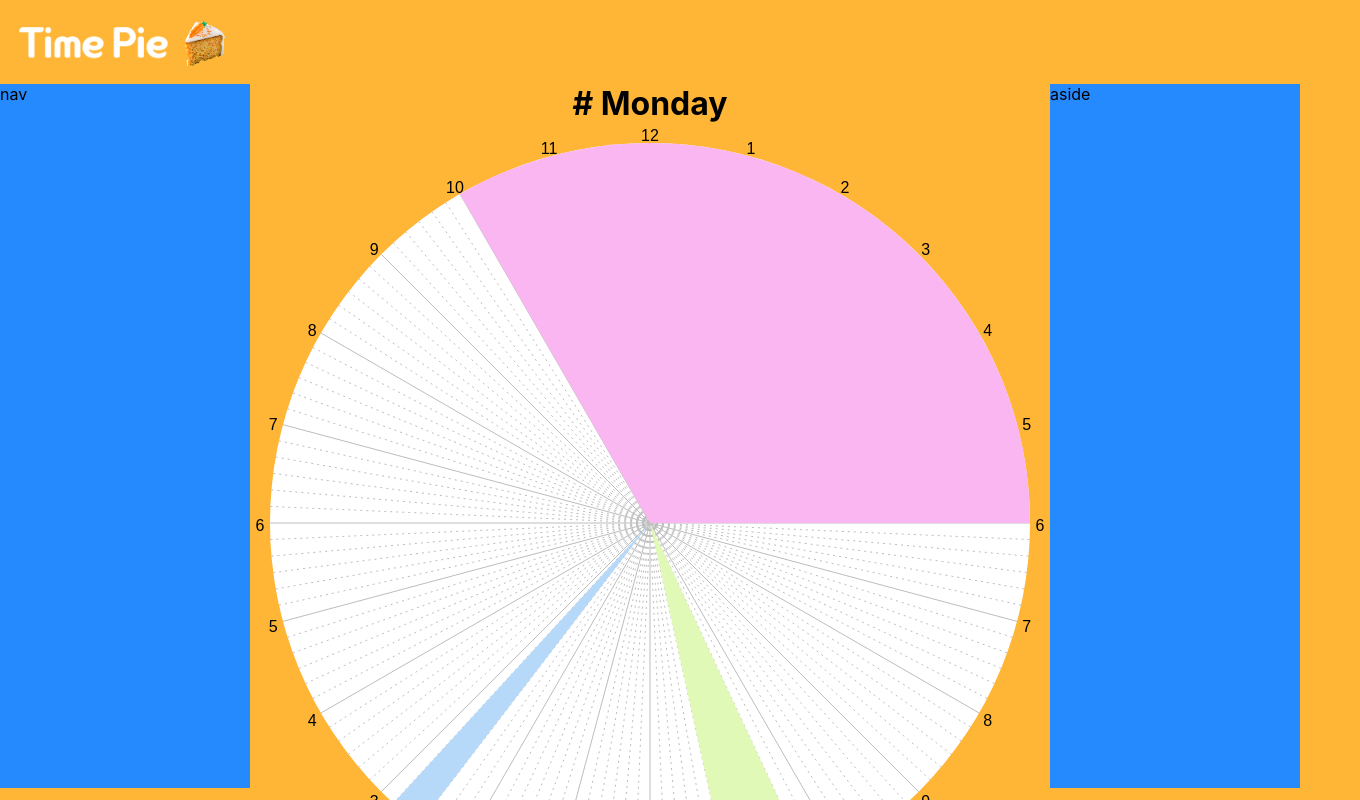
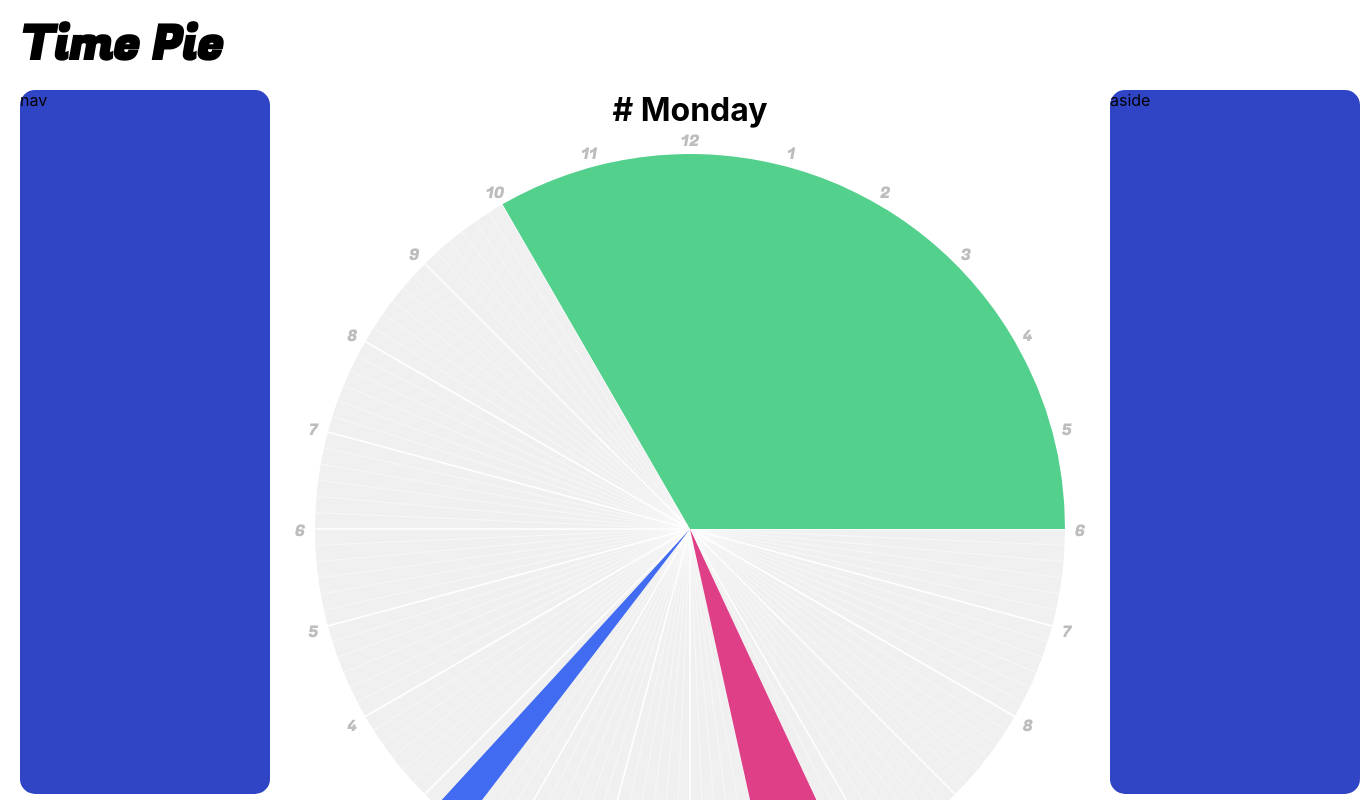
Before and after one commit to ttumzzi/react-timepie, a React (Create React App) app: page / in a window 1280 px wide. Shown: the top 800 px of the page, 1360 px wide, since content can reach past the window. Built offline with nearby package versions, Linux system fonts and the light colour scheme.

Commit message:
[TP-7] 전체적인 UI 수정

```diff
--- a/public/index.html
+++ b/public/index.html
@@ -25,6 +25,9 @@
       Learn how to configure a non-root public URL by running `npm run build`.
     -->
     <title>React App</title>
+    <link rel="preconnect" href="https://fonts.googleapis.com">
+    <link rel="preconnect" href="https://fonts.gstatic.com" crossorigin>
+    <link href="https://fonts.googleapis.com/css2?family=Fugaz+One&display=swap" rel="stylesheet">
   </head>
   <body>
     <noscript>You need to enable JavaScript to run this app.</noscript>
--- a/src/App.js
+++ b/src/App.js
@@ -1,7 +1,7 @@
 import { RecoilRoot } from 'recoil';
 import styled from 'styled-components';
 import Aside from './components/Aside/Aside';
-import Logo from './components/Header/Logo';
+import Header from './components/Header/Header';
 import Main from './components/Main/Main';
 import Navigation from './components/Navigation/Navigation';
 import COLOR from './utils/color';
@@ -20,7 +20,9 @@ const ContentContainer = styled.div`
   nav {
     flex: 1;
     min-width: 250px;
-    background-color: ${COLOR.pointColor};
+    background-color: #2F45C5;
+    border-radius: 15px;
+    margin: 0 20px
   }
 
   main {
@@ -31,7 +33,9 @@ const ContentContainer = styled.div`
   aside {
     flex: 1;
     min-width: 250px;
-    background-color: ${COLOR.pointColor};
+    background-color: #2F45C5;
+    border-radius: 15px;
+    margin: 0 20px
   }
 `;
 
@@ -39,7 +43,7 @@ function App() {
   return (
     <RecoilRoot>
       <AppContainer>
-        <Logo />
+        <Header />
         <ContentContainer>
           <Navigation />
           <Main />
--- a/src/components/Header/Header.jsx
+++ b/src/components/Header/Header.jsx
@@ -1,8 +1,14 @@
-import Logo from './Logo';
+import styled from 'styled-components';
+
+const H1 = styled.h1`
+    font-family: 'Fugaz One', cursive;
+    font-size: 48px;
+    margin: 10px 20px;
+`;
 
 const Header = () => (
   <header>
-    <Logo />
+    <H1>Time Pie</H1>
   </header>
 );
 
--- a/src/components/Header/Logo.jsx
+++ /dev/null
@@ -1,12 +0,0 @@
-import styled from 'styled-components';
-import logoImage from '../../assets/logo.png';
-
-const Img = styled.img`
-    height: 10%;
-`;
-
-const Logo = () => (
-  <Img src={logoImage} alt="logo" />
-);
-
-export default Logo;
--- a/src/components/Main/Main.style.js
+++ b/src/components/Main/Main.style.js
@@ -7,7 +7,6 @@ const Main = styled.main`
 
 const Canvas = styled.canvas`
   border-radius: 50%;
-  margin: 10px;
   cursor: pointer;
   position: absolute;
   left: 0;
--- a/src/components/Main/TimeTable.jsx
+++ b/src/components/Main/TimeTable.jsx
@@ -38,7 +38,8 @@ const TimeTable = () => {
 
   const drawCircularSector = (startMin, endMin, color) => {
     const angleOffset = Math.PI * (3 / 2);
-    const startAngle = (startMin / 720) * Math.PI + angleOffset;
+    const HOUR24_TO_MIN = 24 * 60;
+    const startAngle = (startMin / HOUR24_TO_MIN) * (Math.PI * 2) + angleOffset;
     const endAngle = (endMin / 720) * Math.PI + angleOffset;
 
     context.fillStyle = color;
--- a/src/components/Main/TimeTableSheet.jsx
+++ b/src/components/Main/TimeTableSheet.jsx
@@ -18,19 +18,20 @@ const TimeTableSheet = () => {
   const drawCircle = () => {
     context.beginPath();
     context.lineWidth = 0;
-    context.fillStyle = 'white';
+    context.fillStyle = '#f0f0f0';
     context.arc(CANVAS_SIZE / 2, CANVAS_SIZE / 2, RADIUS, 0, Math.PI * 2, true);
     context.fill();
   };
 
   const drawDashLineAndTime = () => {
     context.strokeStyle = COLOR.lightGrey;
-    context.fillStyle = 'black';
-    context.font = `${TIME_FONT_SIZE} sans-serif`;
+    context.fillStyle = '#bdbdbd';
+    context.strokeStyle = 'white';
+    context.font = `${TIME_FONT_SIZE} Fugaz One`;
 
     for (let i = 1; i <= PARTITION_COUNT; i += 1) {
       const { x, y } = getCoordinatesFromRadius(RADIUS, THETA * i);
-      context.setLineDash(i % HOUR_PARTITION === 0 ? [0] : [2, 4]);
+      context.lineWidth = i % HOUR_PARTITION === 0 ? 1.5 : 0.5;
       context.beginPath();
       context.moveTo(CANVAS_SIZE / 2, CANVAS_SIZE / 2);
       context.lineTo(x, y);
@@ -43,8 +44,10 @@ const TimeTableSheet = () => {
         ? Math.ceil(i / HOUR_PARTITION) - 12
         : i / HOUR_PARTITION;
       const timeTextMeasure = context.measureText(time);
-      const { x: timeX, y: timeY } = getCoordinatesFromRadius(RADIUS + 10, THETA * i);
-      context.fillText(time, timeX - timeTextMeasure.width / 2, timeY + 8);
+      const TIME_TEXT_MARGIN = 15;
+      const TIME_TEXT_OFFSET = 7;
+      const { x: timeX, y: timeY } = getCoordinatesFromRadius(RADIUS + TIME_TEXT_MARGIN, THETA * i);
+      context.fillText(time, timeX - timeTextMeasure.width / 2, timeY + TIME_TEXT_OFFSET);
     }
   };
 
--- a/src/components/Main/canvas_constant.js
+++ b/src/components/Main/canvas_constant.js
@@ -1,5 +1,5 @@
 const CANVAS_SIZE = 800;
-const CANVAS_MARGIN = 20;
+const CANVAS_MARGIN = 25;
 const RADIUS = (CANVAS_SIZE / 2) - CANVAS_MARGIN;
 const TIME_FONT_SIZE = '16px';
 const HOUR_PARTITION = 6;
--- a/src/index.css
+++ b/src/index.css
@@ -1,7 +1,3 @@
-html {
-  background-color: #ffb637;
-}
-
 body {
   margin: 0;
   font-family: -apple-system, BlinkMacSystemFont, 'Segoe UI', 'Roboto', 'Oxygen',
--- a/src/utils/utils.js
+++ b/src/utils/utils.js
@@ -1,19 +1,18 @@
 const getColorById = (id) => {
   const colors = [
-    '#F9E284',
-    '#F9B6F0',
+    '#FFB246',
+    '#52D08C',
+    '#DE3F87',
+    '#416BF0',
+    '#16F27F',
+    '#663AE6',
+    '#6FE328',
     '#E1F9B6',
-    '#B6D8F9',
-    '#B66FF9',
     '#616FF9',
-    '#45DEAE',
-    '#93E6E1',
-    '#E69E93',
-    '#E0B296',
-    '#16F27F',
-    '#2EBEE8',
-    '#416BF0',
+    '#21C4DA',
     '#D448EC',
+    '#473DE0',
+    '#FF4560',
   ];
   const index = id % (colors.length);
   return colors[index];
```
